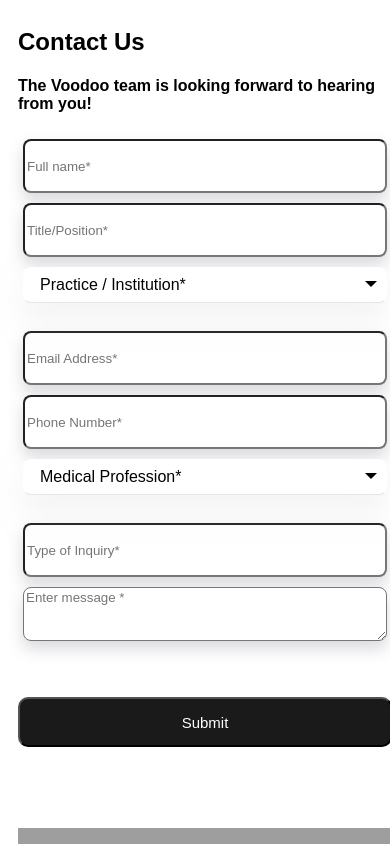
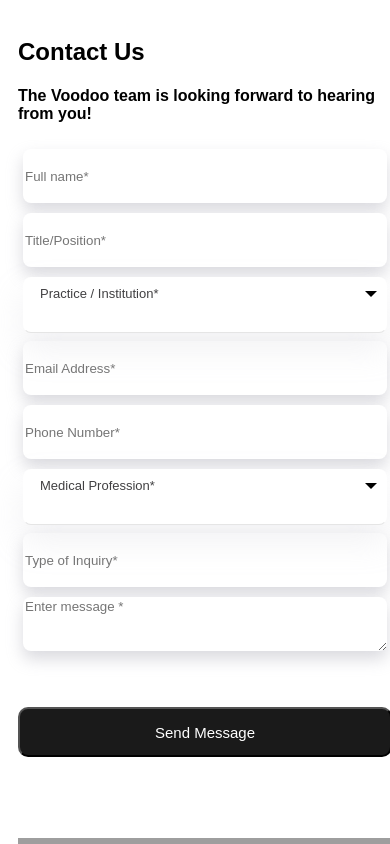
Before and after one commit to macksik/test-task, a plain HTML site: page index.html in a window 390 px wide. Shown: the top 844 px of the page. Drawn offline with Linux system fonts and the light colour scheme; some packages are replaced by stand-ins of ours; grey boxes are pictures that could not be loaded.

Commit message:
update style and script, add responsive design

```diff
--- a/index.html
+++ b/index.html
@@ -17,7 +17,7 @@
                     <div class="wrapper-first">
                         <input type="text" placeholder="Full name*" class="form">
                         <input type="text" placeholder="Title/Position*" class="form">
-                        <div class="custom-select" style="margin: 5px;">
+                        <div class="custom-select" style="margin: 5px; font-size: 13px;">
                             <select>
                             <option value="0">Practice / Institution*</option>
                             <option value="1">Option 1</option>
@@ -28,8 +28,8 @@
                             </select>
                         </div>
                         <input type="email" name="email" id="" placeholder="Email Address*" class="form">
-                        <input type="number" name="number" id="" placeholder="Phone Number*" class="form">
-                        <div class="custom-select" style="margin: 5px;">
+                        <input type="text" name="number" id="" placeholder="Phone Number*" class="form">
+                        <div class="custom-select" style="margin: 5px; font-size: 13px; ">
                             <select>
                             <option value="0">Medical Profession*</option>
                             <option value="1">Option 1</option>
@@ -49,7 +49,7 @@
                     </div>
 
                     <div class="wrapper-four">
-                        <input type="button" value="Submit" class="button">
+                        <input type="button" value="Send Message" class="button">
                     </div>
 
                 </form>
@@ -63,10 +63,11 @@
 
 
     <script>
+        /* google map script */
         function myMap() {
         var mapProp= {
-            center:new google.maps.LatLng(51.508742,-0.120850),
-            zoom:16,
+            center:new google.maps.LatLng(43.4527883,-80.5178437),
+            zoom:13,
             disableDefaultUI: true,
         };
 
@@ -74,18 +75,22 @@
         }
 
         const marker = new google.maps.Marker({
-        position:LatLng(51.508742,-0.120850),
-        map: map,
-  });
+            position: LatLng(43.4527883,-80.5178437),
+            map: map,
+            title: "VooDoo",
+        });
+
+
 
 
     </script>
 
-    <script src="https://maps.googleapis.com/maps/api/js?key=AIzaSyDp4mypNUkiisiumY6NRcEiE0nOY9EuOO0&callback=myMap"></script>
+    <script src="https://maps.googleapis.com/maps/api/js?key=AIzaSyDp4mypNUkiisiumY6NRcEiE0nOY9EuOO0&callback=myMap" defer></script>
 
 
 
     <script>
+        /* custom select script */
             var x, i, j, l, ll, selElmnt, a, b, c;
             /* Look for any elements with the class "custom-select": */
             x = document.getElementsByClassName("custom-select");
--- a/style.css
+++ b/style.css
@@ -22,6 +22,7 @@ padding-right: 10px;
 }
 
 .all-grid {
+  padding-top: 10px;
   display: grid;
   grid-template-columns: repeat(2, 1fr);
   grid-auto-rows: 20px;
@@ -33,17 +34,13 @@ padding-right: 10px;
     grid-auto-rows: 64px;
 }
 
-.wrapper-second {
+.wrapper-second, .wrapper-third {
     display: grid;
     grid-template-columns: repeat(1, 1fr);
     grid-auto-rows: 64px;
 }
 
-.wrapper-third {
-    display: grid;
-    grid-template-columns: repeat(1, 1fr);
-    grid-auto-rows: 64px;
-}
+
 
 .wrapper-four {
     display: grid;
@@ -53,30 +50,16 @@ padding-right: 10px;
 }
 
 
-.form {
+.form , .form-toi , .form-enter{
     background: #FFFFFF;
     box-shadow: 0px 8px 16px rgba(202, 203, 210, 0.70);
     border-radius: 8px;
     color: #414042;
     margin: 5px;
+    border-color: #fff;
+    border-style: none;
 }
 
-.form-toi {
-    background: #FFFFFF;
-    box-shadow: 0px 8px 16px rgba(202, 203, 210, 0.70);
-    border-radius: 8px;
-    color: #414042;
-    margin: 5px;
-}
-
-.form-enter {
-    background: #FFFFFF;
-    box-shadow: 0px 8px 16px rgba(202, 203, 210, 0.70);
-    border-radius: 8px;
-    color: #414042;
-    margin: 5px;
-
-}
 
 
 
@@ -87,6 +70,7 @@ padding-right: 10px;
     font-size: 15px;
     width: 200px;
     height: 50px;
+    cursor: pointer;
 }
 
 
@@ -99,12 +83,14 @@ padding-right: 10px;
 
   .custom-select select {
     display: none; /*hide original SELECT element: */
+
   }
 
   .select-selected {
     background-color: #FFFFFF;
     box-shadow: 0px 16px 32px rgba(202, 203, 210, 0.25);
     border-radius: 8px;
+    height: 38px;
   }
 
   /* Style the arrow inside the select element: */
@@ -127,7 +113,7 @@ padding-right: 10px;
 
   /* style the items (options), including the selected item: */
   .select-items div,.select-selected {
-    color: #000;
+    color: #414042;
     padding: 8px 16px;
     border: 1px solid transparent;
     border-color: transparent transparent rgba(0, 0, 0, 0.1) transparent;
@@ -185,23 +171,12 @@ padding-right: 10px;
   align-items: center;
   }
 
-  .wrapper-first {
+  .wrapper-first, .wrapper-second, .wrapper-third {
       display: grid;
       grid-template-columns: repeat(1, 1fr);
       grid-auto-rows: 64px;
   }
 
-  .wrapper-second {
-      display: grid;
-      grid-template-columns: repeat(1, 1fr);
-      grid-auto-rows: 64px;
-  }
-
-  .wrapper-third {
-      display: grid;
-      grid-template-columns: repeat(1, 1fr);
-      grid-auto-rows: 64px;
-  }
 
   .wrapper-four {
       display: grid;
```
